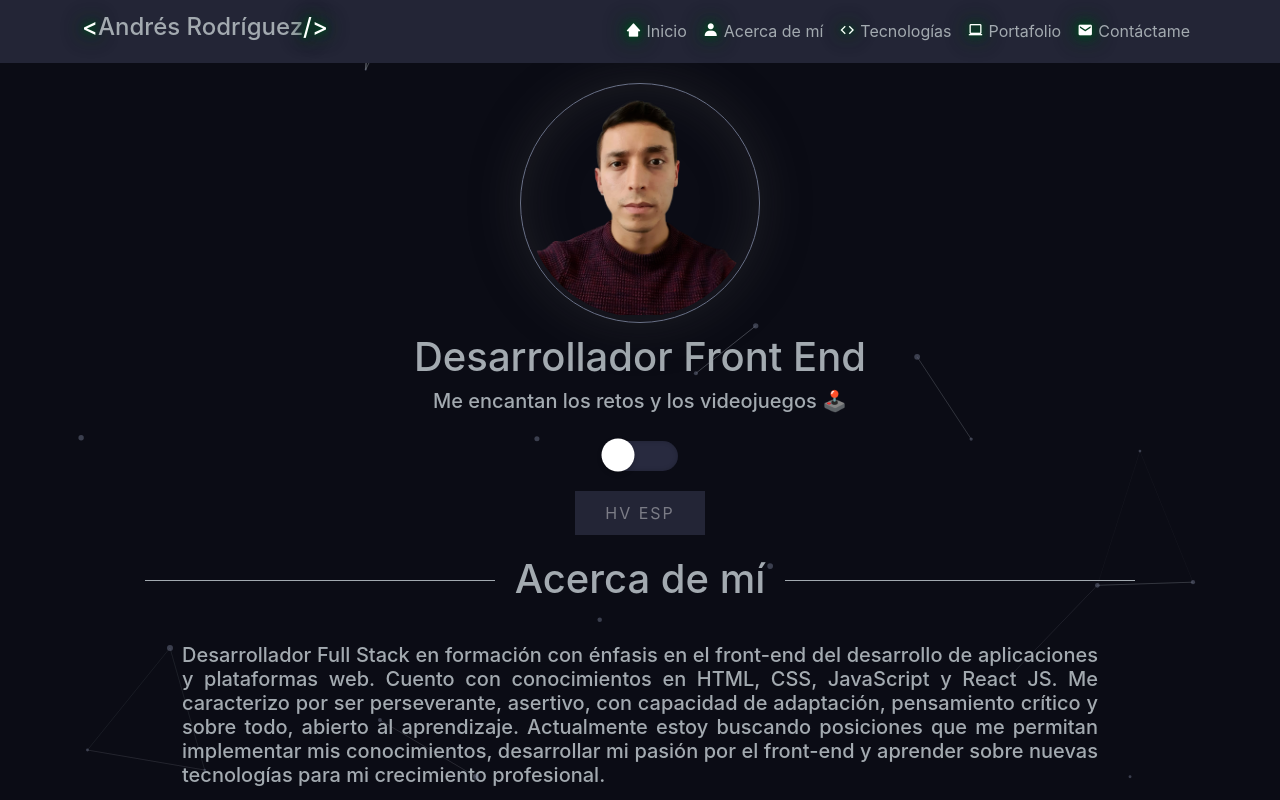
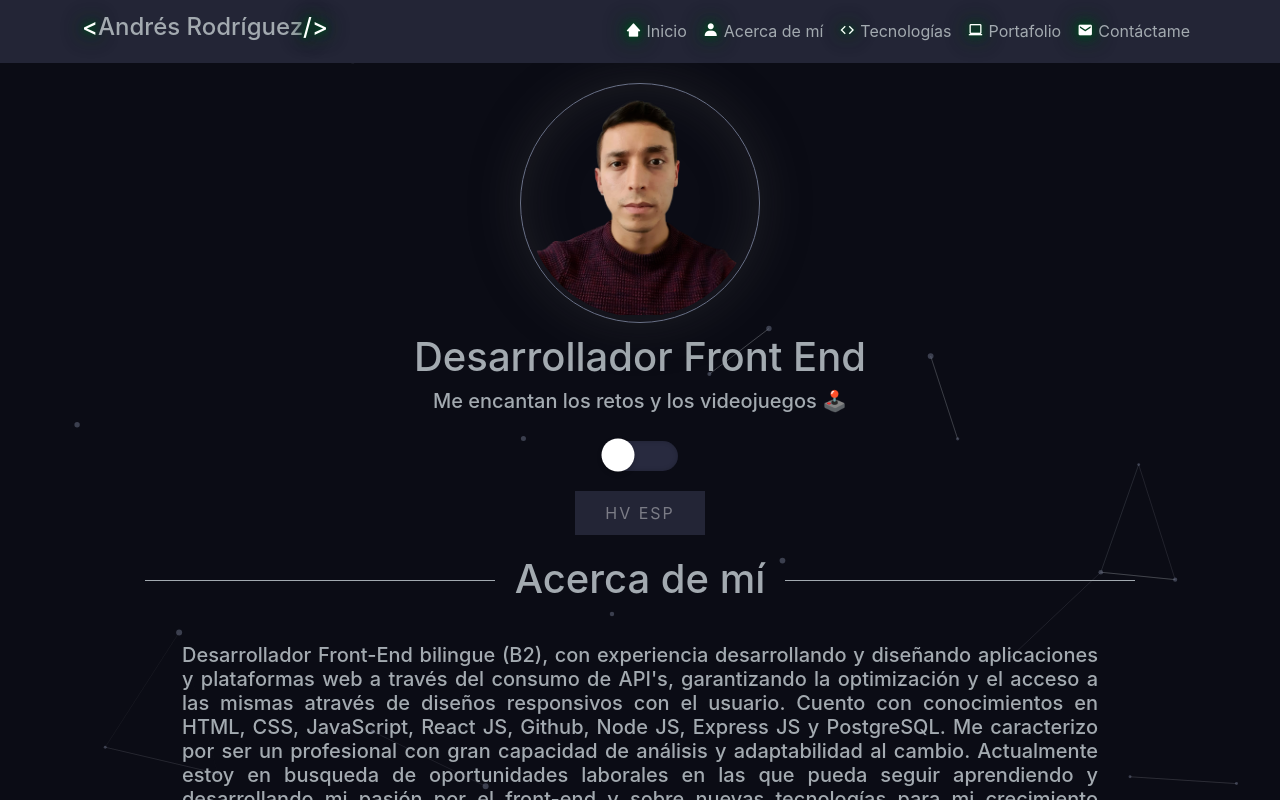
Before and after one commit to JuanDavidGongora/portafoliojuandavid, a React (Vite) app: page / in a window 1280 px wide. Shown: the top 800 px of the page. Built offline with nearby package versions, Linux system fonts and the light colour scheme.

Commit message:
About me change

```diff
--- a/src/components/About.jsx
+++ b/src/components/About.jsx
@@ -10,7 +10,8 @@ const About = () => {
             </div>
             <div>
                 <h5 className='h5'>
-                Desarrollador Full Stack en formación con énfasis en el front-end del desarrollo de aplicaciones y plataformas web. Cuento con conocimientos en HTML, CSS, JavaScript y React JS. Me caracterizo por ser perseverante, asertivo, con capacidad de adaptación, pensamiento crítico y sobre todo, abierto al aprendizaje. Actualmente estoy buscando posiciones que me permitan implementar mis conocimientos, desarrollar mi pasión por el front-end y aprender sobre nuevas tecnologías para mi crecimiento profesional.
+                Desarrollador Front-End bilingue (B2), con experiencia desarrollando y diseñando aplicaciones y plataformas web a través del consumo de API's, garantizando la optimización y el acceso a las mismas através de diseños responsivos con el usuario. Cuento con conocimientos en HTML, CSS, JavaScript, React JS, Github, Node JS, Express JS y PostgreSQL. Me caracterizo por ser un profesional con gran capacidad de análisis y adaptabilidad al cambio. Actualmente estoy en busqueda de oportunidades laborales en las que pueda seguir aprendiendo y desarrollando mi pasión por el front-end y sobre nuevas tecnologías para mi crecimiento profesional.
+                {/* Desarrollador Full Stack en formación con énfasis en el front-end del desarrollo de aplicaciones y plataformas web. Cuento con conocimientos en HTML, CSS, JavaScript y React JS. Me caracterizo por ser perseverante, asertivo, con capacidad de adaptación, pensamiento crítico y sobre todo, abierto al aprendizaje. Actualmente estoy buscando posiciones que me permitan implementar mis conocimientos, desarrollar mi pasión por el front-end y aprender sobre nuevas tecnologías para mi crecimiento profesional. */}
                 </h5>
             </div>
 
```
Also changed, not shown: 2 other files (tests, documents, lock files or other folders).
